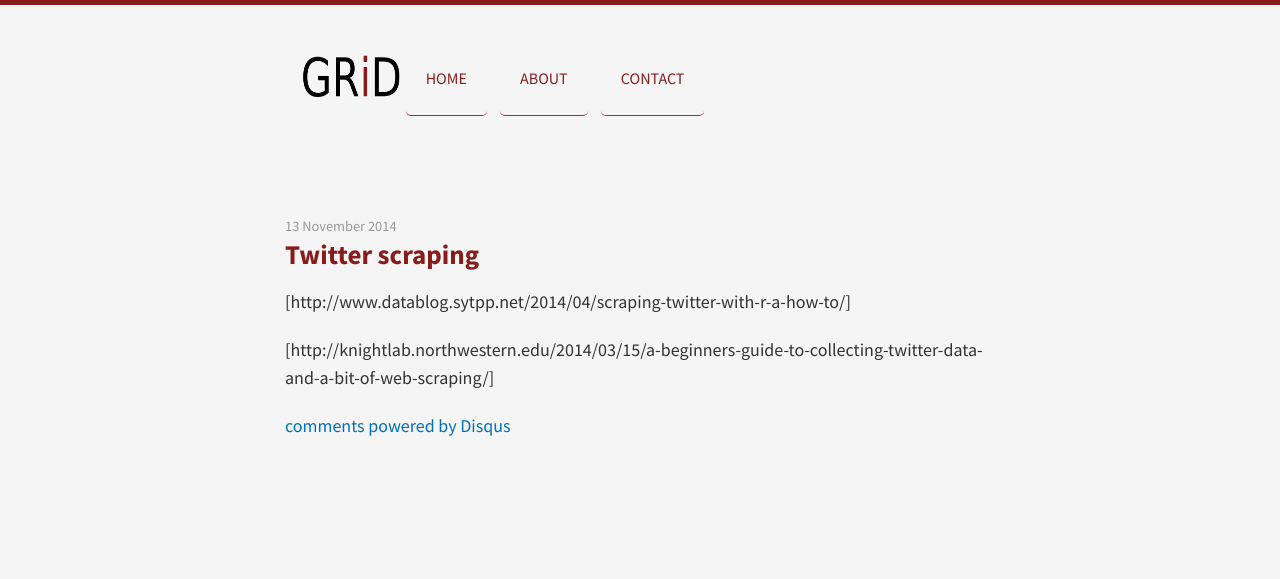
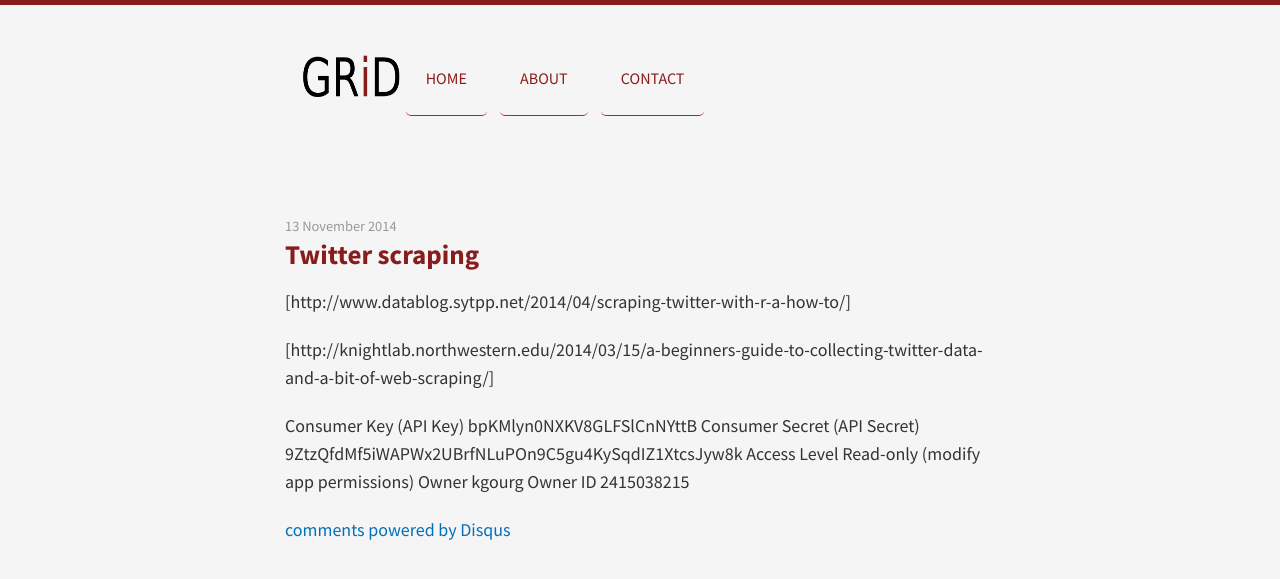
Before and after one commit to gridclub/gridclub.github.io, a Jekyll site: the page built from _posts/2014-11-13-twitter-scraping.md, in a window 1280 px wide. Shown: the top 579 px of the page. Built offline with Jekyll 4.4.1, drawn with Linux system fonts in a browser that asks for light colours; nearby versions of some CDN libraries; comment, search, counter and statistics services are not loaded.

Commit message:
Added super private credentials

```diff
--- a/_posts/2014-11-13-twitter-scraping.md
+++ b/_posts/2014-11-13-twitter-scraping.md
@@ -8,3 +8,9 @@ tags: []
 [http://www.datablog.sytpp.net/2014/04/scraping-twitter-with-r-a-how-to/]
 
 [http://knightlab.northwestern.edu/2014/03/15/a-beginners-guide-to-collecting-twitter-data-and-a-bit-of-web-scraping/]
+
+Consumer Key (API Key) bpKMlyn0NXKV8GLFSlCnNYttB
+Consumer Secret (API Secret) 9ZtzQfdMf5iWAPWx2UBrfNLuPOn9C5gu4KySqdIZ1XtcsJyw8k
+Access Level Read-only (modify app permissions)
+Owner kgourg
+Owner ID 2415038215
```
